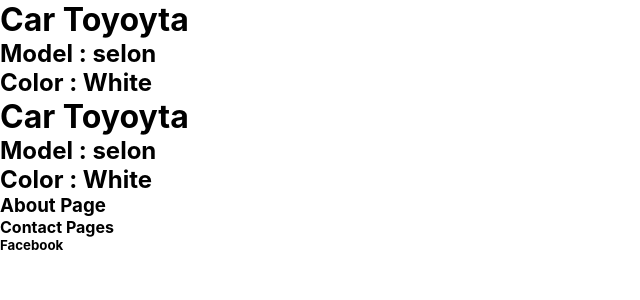
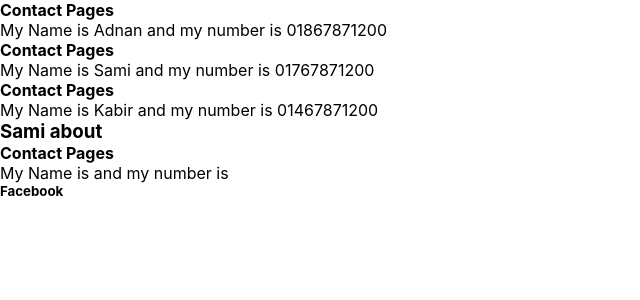
Before and after one commit to AliSami6/React-Application, a React (Create React App) app in the folder demo-react-app/: page / in a window 1280 px wide. Shown: the top 300 px of the page, without its empty margins (0-640 px from the left). Built offline with nearby package versions, Linux system fonts and the light colour scheme.

Commit message:
react app

```diff
--- a/demo-react-app/src/pages/About.jsx
+++ b/demo-react-app/src/pages/About.jsx
@@ -1,10 +1,15 @@
 import React, { Component } from 'react'
 
 export default class About extends Component {
+  state = {
+    name :"Sami",
+    age :28,
+    profession:"content creator"
+  }
   render() {
     return (
       <div>
-        <h3> About Page </h3>
+        <h3> {this.state.name} about</h3>
       </div>
     )
   }
--- a/demo-react-app/src/pages/Contact.jsx
+++ b/demo-react-app/src/pages/Contact.jsx
@@ -1,11 +1,12 @@
 import React from 'react'
 
-function Contact() {
+function Contact(ContactProps) {
   return (
     <div>
       <h4>Contact Pages</h4>
+      <p>My Name is {ContactProps.name} and my number is {ContactProps.number} </p>
     </div>
-  )
+  );
 }
 
 export default Contact
--- a/demo-react-app/src/pages/Home.jsx
+++ b/demo-react-app/src/pages/Home.jsx
@@ -1,16 +1,11 @@
 import React from 'react'
-
+import Contact from './Contact';
 export default function Home() {
   return (
     <div>
-      <h1>Car Toyoyta</h1>
-      <h2>Model : selon</h2>
-      <h2>Color : White</h2>
-      <div>
-        <h1>Car Toyoyta</h1>
-        <h2>Model : selon</h2>
-        <h2>Color : White</h2>
-      </div>
+     <Contact name="Adnan" number="01867871200"/>
+     <Contact name="Sami" number="01767871200"/>
+     <Contact name="Kabir" number="01467871200"/>
     </div>
   );
 }
```
